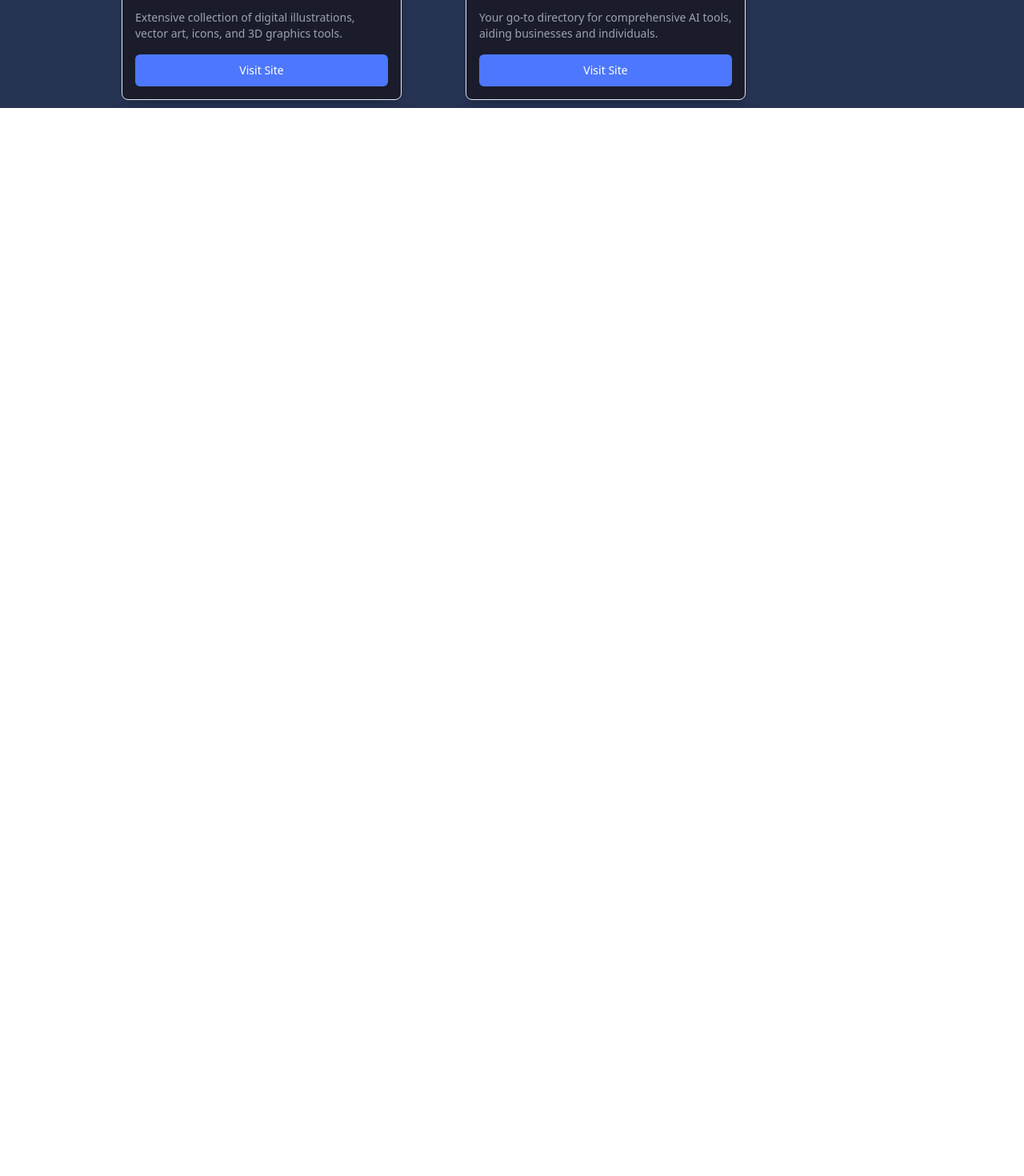
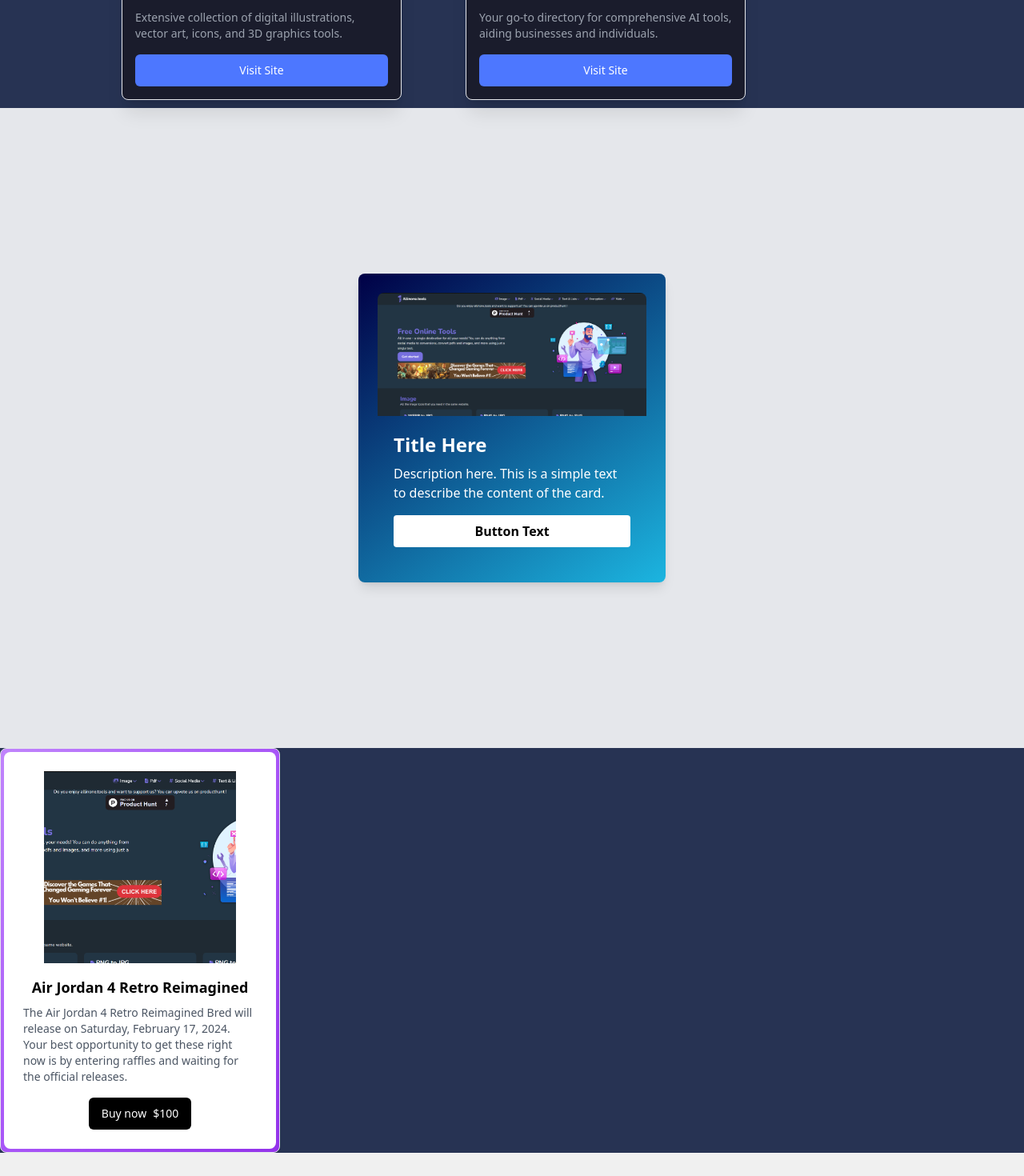
Before and after one commit to ongcl03/Ai-List-Site, a React (Vite) app: page / in a window 1280 px wide. Shown: the part 10400-11870 px from the top of the page at 80% size. Before the commit the page ends 10535 px from the top, so only its background shows below. Built offline with nearby package versions, Linux system fonts and the light colour scheme.

Commit message:
Create some different cards design

```diff
--- a/src/App.jsx
+++ b/src/App.jsx
@@ -3,6 +3,10 @@
 import { Title } from "./components/Title";
 import Category from "./components/Category";
 import sources from "./constants";
+import CardComponent from "./components/CardComponent";
+import CardR from "./components/CardR";
+import DeepCard from "./components/DeepCard";
+import CardLogo from "./components/CardLogo";
 
 const App = () => {
   return (
@@ -13,6 +17,13 @@
       {sources.map((source, index) => (
         <Category title={source.title} tools={source.tools} />
       ))}
+      <CardComponent />
+      <CardR />
+      <DeepCard />
+      <CardLogo />
+      <br />
+      <br />
+      <br />
     </div>
   );
 };
--- /dev/null
+++ b/src/components/CardComponent.jsx
@@ -0,0 +1,37 @@
+import React from "react";
+import test from "../test123.png";
+
+// Optional: If you have custom styles that are not part of Tailwind CSS,
+// you can add them here or in an external CSS file.
+const customStyles = {
+  gradientBackground: {
+    background: "linear-gradient(145deg, #000046, #1cb5e0)",
+  },
+};
+
+const Card = () => {
+  return (
+    <div className="min-h-screen flex items-center justify-center p-6 bg-gray-200">
+      <div className="w-full max-w-sm">
+        <div
+          className="p-6 rounded-lg shadow-lg"
+          style={customStyles.gradientBackground}
+        >
+          <img className="rounded-t-lg" src={test} alt="Placeholder" />
+          <div className="p-5">
+            <h2 className="text-white text-2xl font-bold mb-2">Title Here</h2>
+            <p className="text-white text-base mb-4">
+              Description here. This is a simple text to describe the content of
+              the card.
+            </p>
+            <button className="w-full bg-white text-gradient-background font-bold py-2 px-4 rounded hover:bg-gray-100">
+              Button Text
+            </button>
+          </div>
+        </div>
+      </div>
+    </div>
+  );
+};
+
+export default Card;
--- /dev/null
+++ b/src/components/CardLogo.jsx
@@ -0,0 +1,47 @@
+import React from "react";
+import test from "../test123.png";
+import chatgptLogo from "../assets/chatgpt.svg";
+
+const CardLogo = () => {
+  return (
+    <div
+      className="min-h-screen flex items-center justify-center p-6 bg-[#eaeaea]"
+      // style={{
+      //   background: "linear-gradient(to right, #ECE9E6, #FFFFFF)",
+      // }}
+      // style={{
+      //   background: "linear-gradient(to right, #cfd9df, #e2ebf0)",
+      // }}
+    >
+      <div
+        className="w-96 rounded-3xl overflow-hidden shadow-2xl hover:-translate-y-1.5 transform transition duration-300"
+        style={{
+          background: "linear-gradient(to bottom, #0f0c29, #302b63, #24243e)",
+        }}
+        // style={{
+        //   background: "linear-gradient(to bottom, #000428, #004e92)", // Dark blue to lighter blue gradient
+        // }}
+      >
+        <div className="p-8">
+          <img
+            className="rounded-full h-[136px] mx-auto"
+            src={chatgptLogo}
+            alt="Wallet IconCHAT"
+          />
+          <h2 className="text-2xl font-bold mt-6 text-white font-poppins">
+            ChatGPT
+          </h2>
+          <p className="mt-[5px] text-sm text-gray-300 leading-[22px] ">
+            Robust multi-chain wallet support: Trade directly from your own
+            wallet. Be your own bank.
+          </p>
+          <button className="mt-7 py-2 px-4 bg-gray-200 text-blue-800 rounded-full font-bold tracking-wider block mx-auto hover:scale-105 transform transition duration-200">
+            Launch App
+          </button>
+        </div>
+      </div>
+    </div>
+  );
+};
+
+export default CardLogo;
--- /dev/null
+++ b/src/components/CardR.jsx
@@ -0,0 +1,33 @@
+import React from "react";
+import test from "../test123.png";
+
+const CardR = () => {
+  return (
+    <div
+      className="border bg-card text-card-foreground shadow-sm w-[350px] bg-gradient-to-br from-purple-400 via-purple-500 to-purple-600 p-1 rounded-lg"
+      data-v0-t="card"
+    >
+      <div className="flex flex-col items-center bg-white p-6 rounded-lg">
+        <img
+          src={test}
+          alt="Air Jordan 4 Retro Reimagined"
+          className="mb-4"
+          width="240"
+          height="240"
+          style={{ aspectRatio: "240 / 240", objectFit: "cover" }}
+        />
+        <h3 className="text-lg font-semibold">Air Jordan 4 Retro Reimagined</h3>
+        <p className="mt-2 text-sm text-gray-600">
+          The Air Jordan 4 Retro Reimagined Bred will release on Saturday,
+          February 17, 2024. Your best opportunity to get these right now is by
+          entering raffles and waiting for the official releases.
+        </p>
+        <button className="inline-flex items-center justify-center whitespace-nowrap rounded-md text-sm font-medium ring-offset-background transition-colors focus-visible:outline-none focus-visible:ring-2 focus-visible:ring-ring focus-visible:ring-offset-2 disabled:pointer-events-none disabled:opacity-50 hover:bg-primary/90 h-10 px-4 py-2 mt-4 bg-black text-white">
+          Buy now <span className="ml-2 text-sm">$100</span>
+        </button>
+      </div>
+    </div>
+  );
+};
+
+export default CardR;
--- /dev/null
+++ b/src/components/DeepCard.jsx
@@ -0,0 +1,29 @@
+import React from "react";
+import test from "../test123.png";
+
+const DeepCard = () => {
+  return (
+    <div className="min-h-screen flex items-center justify-center p-6 bg-[#f0f0f0]">
+      <div
+        className="w-96 rounded-3xl overflow-hidden shadow-2xl hover:-translate-y-1.5 transform transition duration-300"
+        style={{
+          background: "linear-gradient(to bottom, #0f0c29, #302b63, #24243e)",
+        }}
+      >
+        <div className="p-8">
+          <img className="h-32 mx-auto" src={test} alt="Wallet Icon" />
+          <h2 className="text-2xl font-bold mt-4 text-white">Wallets +</h2>
+          <p className="mt-2 text-sm text-gray-300">
+            Robust multi-chain wallet support: Trade directly from your own
+            wallet. Be your own bank.
+          </p>
+          <button className="mt-6 py-2 px-4 bg-white text-blue-800 rounded-full font-bold tracking-wider block mx-auto hover:scale-105 transform transition duration-200">
+            Launch App
+          </button>
+        </div>
+      </div>
+    </div>
+  );
+};
+
+export default DeepCard;
```
Also changed, not shown: src/test123.png (added).
